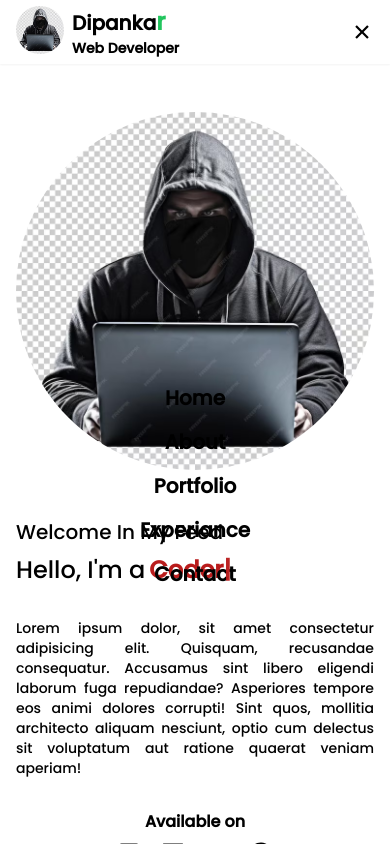
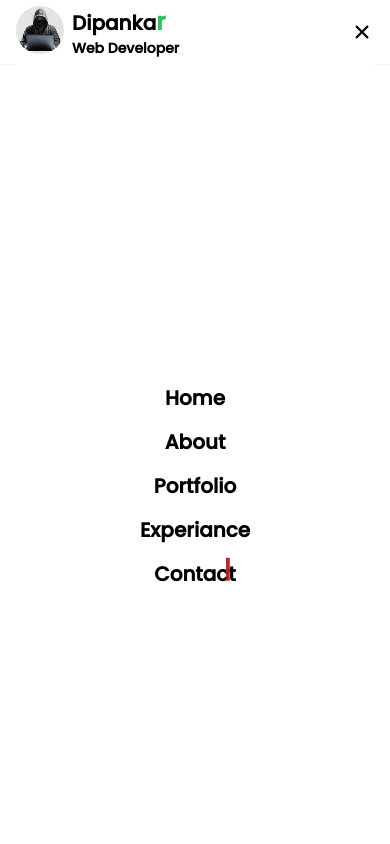
Before and after one commit to dipu0102/Portfolio, a React (Vite) app: page / in a window 390 px wide. Both pictures are taken after a click on the element 362 px from the left and 32 px from the top of the page. Shown: the top 844 px of the page. Built offline with nearby package versions, Linux system fonts and the light colour scheme.

Commit message:
Contact section added ,fixed navbar bug

```diff
--- a/src/App.jsx
+++ b/src/App.jsx
@@ -7,6 +7,7 @@ import PortFolio from "./components/PortFolio";
 import Experiance from "./components/Experiance";
 import Footer from "./components/Footer";
 import Contact from "./components/Contact";
+import { Toaster } from "react-hot-toast";
 function App() {
   return (
     <>
@@ -19,6 +20,7 @@ function App() {
         <Contact />
         <Footer />
       </div>
+      <Toaster />
     </>
   );
 }
--- a/src/components/Contact.jsx
+++ b/src/components/Contact.jsx
@@ -18,7 +18,7 @@ function Contact() {
       message: data.message,
     };
     try {
-      await axios.post("https://getform.io/f/raeqjora", userInfo);
+      await axios.post("https://getform.io/f/raeqknya", userInfo);
       toast.success("Your message has been sent");
     } catch (error) {
       console.log(error);
--- a/src/components/Navbar.jsx
+++ b/src/components/Navbar.jsx
@@ -70,7 +70,7 @@ const Navbar = () => {
 
         {menu && (
           <div>
-            <ul className="md:hidden flex flex-col  h-screen items-center justify-center space-y-4 text-xl">
+            <ul className="md:hidden flex flex-col  h-screen items-center justify-center space-y-4 text-xl bg-white">
               {navItems.map(({ id, text }) => (
                 <li
                   className="hover:scale-105 duration-200 cursor-pointer select-none font-semibold"
```
